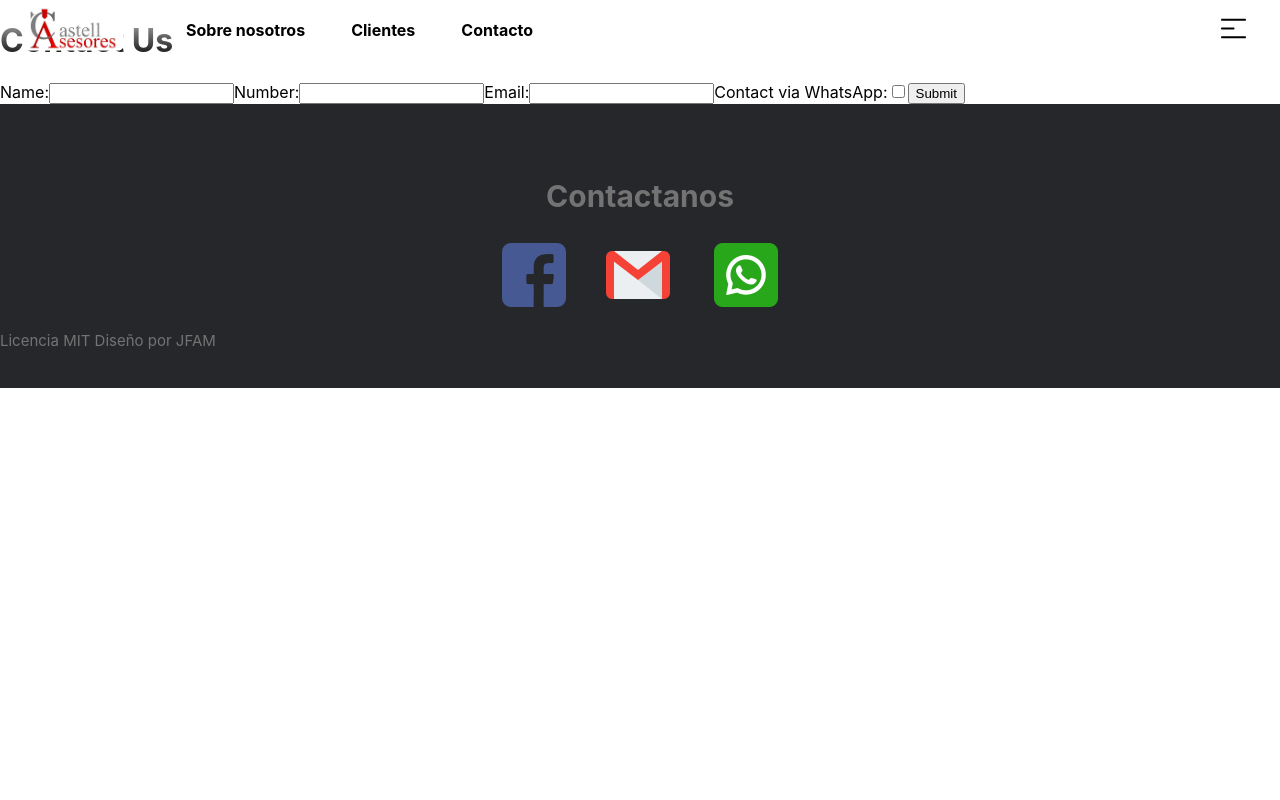
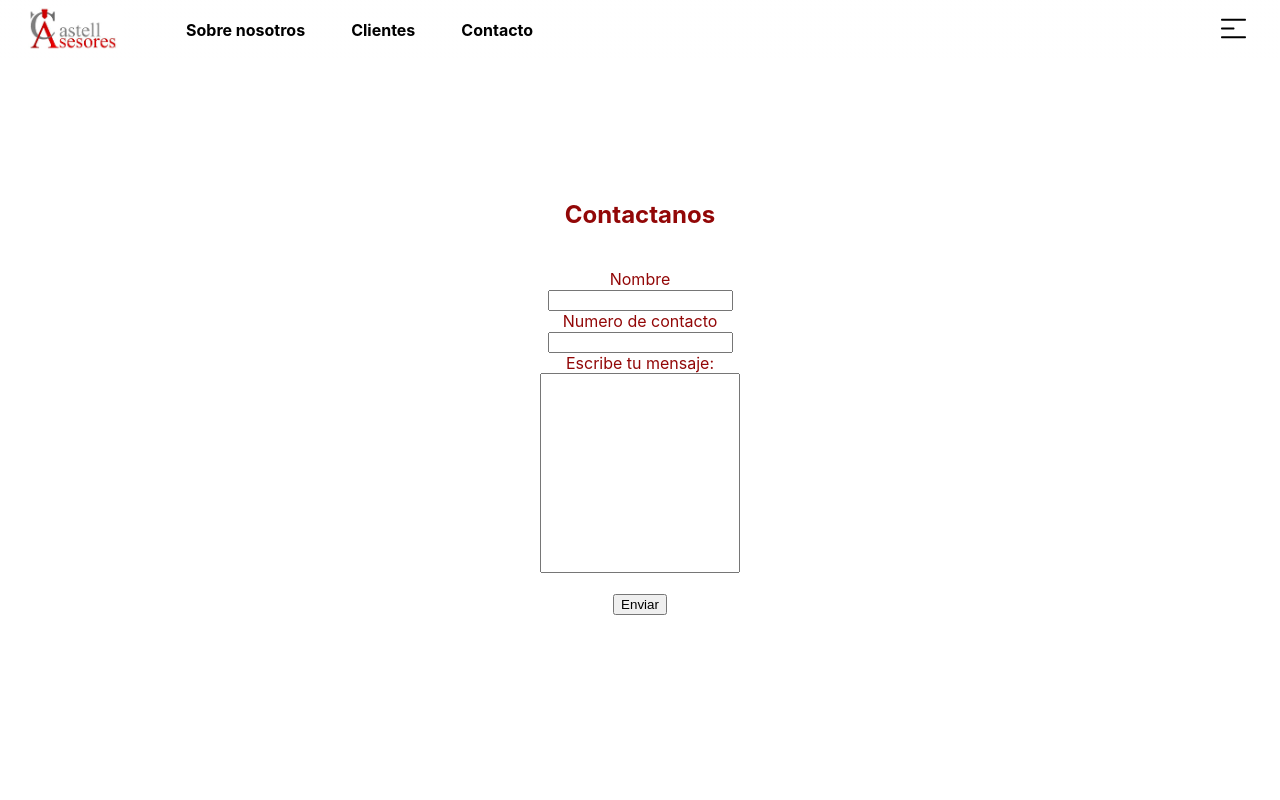
Before and after one commit to Julianfam/castellAsesoresWeb, a Next.js app: page /Contactanos in a window 1280 px wide. Shown: the top 800 px of the page. Built offline with nearby package versions, Linux system fonts and the light colour scheme.

Commit message:
agregando el contacto, por el momento es por mail, para hacerlo directo requiere configuración

```diff
--- a/package.json
+++ b/package.json
@@ -20,6 +20,7 @@
     "eslint-plugin-prettier": "^4.2.1",
     "next": "13.0.6",
     "next-pwa": "^5.6.0",
+    "nodemailer": "^6.9.0",
     "prettier": "^2.8.1",
     "react": "18.2.0",
     "react-dom": "18.2.0",
--- a/src/pages/Contactanos.jsx
+++ b/src/pages/Contactanos.jsx
@@ -1,77 +1,25 @@
-// import React from 'react'
-
-// const Contactanos = () => {
-//   return (
-//     <div>
-//       <form action="">
-//         <button>acá va un formulario</button>
-//       </form>
-//     </div>
-//   )
-// }
-
-// export default Contactanos
-
 import React from 'react';
-import { useState } from 'react';
 import styles from '../styles/Contactanos.module.scss';
 
-const Contact = () => {
-  const [name, setName] = useState('');
-  const [number, setNumber] = useState('');
-  const [email, setEmail] = useState('');
-  const [whatsapp, setWhatsapp] = useState(false);
-  const handleSubmit = (event) => {
-    event.preventDefault();
-    // handle form submission
-  };
+const Contactanos = () => {
   return (
-    <div className={styles.formContainer}>
-      <h1>Contact Us</h1>
-      <form onSubmit={handleSubmit} >
-        <label>
-          Name:
-          <input
-            className={styles.formInput}
-            type="text"
-            value={name}
-            onChange={event => setName(event.target.value)}
-            required
-          />
-        </label>
-        <label>
-          Number:
-          <input
-            className={styles.formInput}
-            type="text"
-            value={number}
-            onChange={event => setNumber(event.target.value)}
-            required
-          />
-        </label>
-        <label>
-          Email:
-          <input
-            className={styles.formInput}
-            type="email"
-            value={email}
-            onChange={event => setEmail(event.target.value)}
-            required
-          />
-        </label>
-        <label>
-          Contact via WhatsApp:
-          <input
-            className={styles.formInput}
-            type="checkbox"
-            checked={whatsapp}
-            onChange={() => setWhatsapp(!whatsapp)}
-          />
-        </label>
-        <input className={styles.formSubmit} type="submit" value="Submit"action="mailto:julifeli123@gmail.com" />
+    <>
+
+    <section className={styles.formulario}>
+    <h1> Contactanos</h1>
+      <form className={styles.formFormulario} action="mailto:gerentedeproyectos@castellasesores.com;" method="post" enctype="text/plain"
+        onsubmit="return sendForm()">
+          <label htmlFor="name">Nombre</label><br/>
+          <input type="text" id="name" name="name"/><br/>
+          <label htmlFor="number">Numero de contacto</label><br/>
+          <input type="text" id="number" name="number"/><br/>
+          <label htmlFor="mail">Escribe tu mensaje:</label><br/>
+          <input className={styles.inputMensaje} type="text" id="mail" name="mail"/><br/><br/>
+        <input type="submit" value="Enviar" id="submit-button"/>
       </form>
-    </div>
+    </section>
+    </>
   );
 };
 
-export default Contact;
+export default Contactanos;
--- a/src/pages/index.js
+++ b/src/pages/index.js
@@ -1,6 +1,4 @@
 import Slider from '@components/Slider';
-
-import Footer from '@components/Footer';
 import Head from 'next/head';
 
 
--- a/src/styles/Contactanos.module.scss
+++ b/src/styles/Contactanos.module.scss
@@ -1,22 +1,26 @@
-.form-container {
-    display: flex;
-    flex-direction: column;
-    align-items: center;
+@import 'vars';
+.formulario {
+  background-color: white;
+  width: 100%;
+  height: 100vh;
+  text-align: center;
+  color: $--hospital-green;
+  h1 {
+    margin-top: 0;
+    padding-top: 25vh;
   }
 
-  .form-input {
-    padding: 8px;
-    margin: 8px 0;
-    width: 300px;
-    border: 1px solid gray;
+}
+.formFormulario {
+  color: $--hospital-green;
+  margin-top: 5vh;
+
+  .inputMensaje{
+    width: 200px;
+    height: 200px;
+    max-width: 200px;
+    white-space: pre;
+  overflow-wrap: normal;
+  overflow-x: scroll;
   }
-
-  .form-submit {
-    background-color: blue;
-    color: white;
-    padding: 8px;
-    margin: 8px 0;
-    width: 100px;
-    border: none;
-    cursor: pointer;
-  }
+}
```
Also changed, not shown: 1 other file (tests, documents, lock files or other folders).
